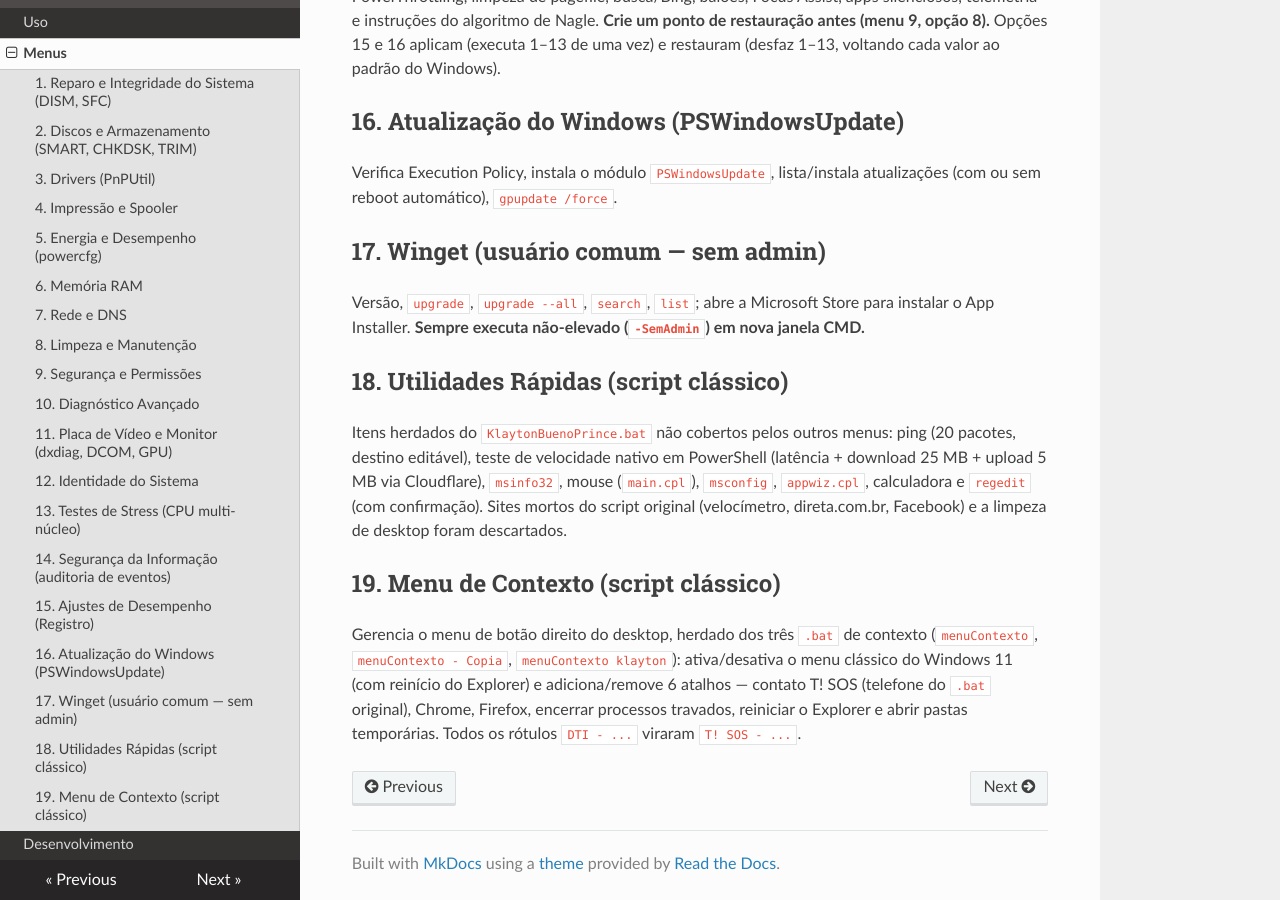
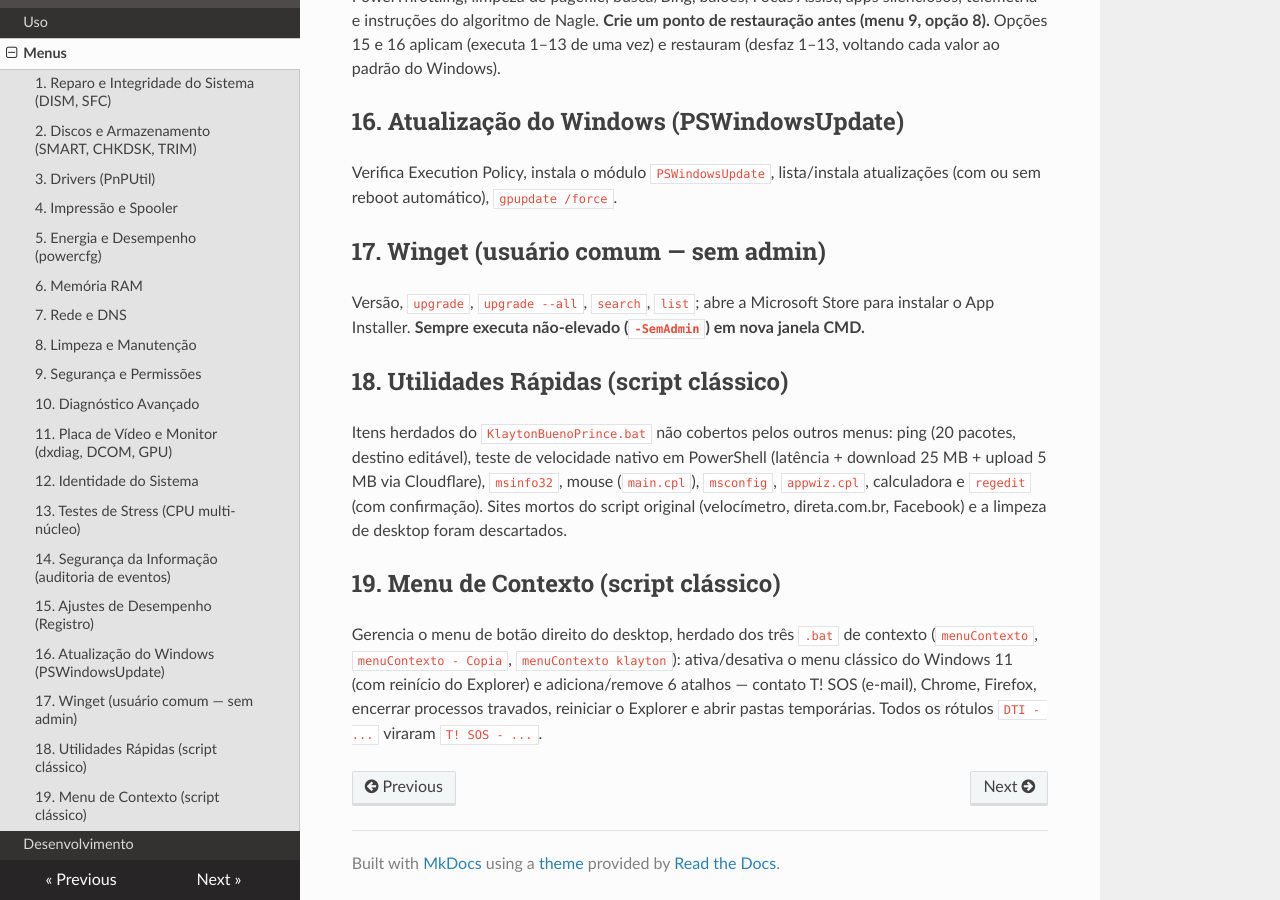
Before and after one commit to klaytonPrinceMS/ps1Bat, an MkDocs documentation site: the page built from docs/menus.md, in a window 1280 px wide and 900 px high, scrolled down 2780 px. Built offline with MkDocs 1.6.1, drawn with Linux system fonts in a browser that asks for light colours; nearby versions of some CDN libraries.

Commit message:
261021 telefone so no splash

```diff
--- a/docs/menus.md
+++ b/docs/menus.md
@@ -141,6 +141,6 @@ direta.com.br, Facebook) e a limpeza de desktop foram descartados.
 Gerencia o menu de botão direito do desktop, herdado dos três `.bat` de
 contexto (`menuContexto`, `menuContexto - Copia`, `menuContexto klayton`):
 ativa/desativa o menu clássico do Windows 11 (com reinício do Explorer) e
-adiciona/remove 6 atalhos — contato T! SOS (telefone do `.bat` original),
-Chrome, Firefox, encerrar processos travados, reiniciar o Explorer e abrir
-pastas temporárias. Todos os rótulos `DTI - ...` viraram `T! SOS - ...`.
+adiciona/remove 6 atalhos — contato T! SOS (e-mail), Chrome, Firefox, encerrar
+processos travados, reiniciar o Explorer e abrir pastas temporárias. Todos os
+rótulos `DTI - ...` viraram `T! SOS - ...`.
```
Also changed, not shown: 1 other file.
